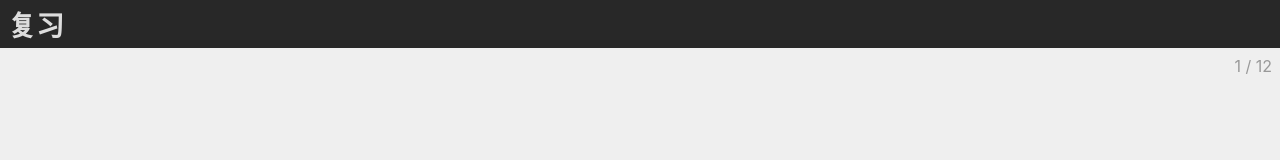
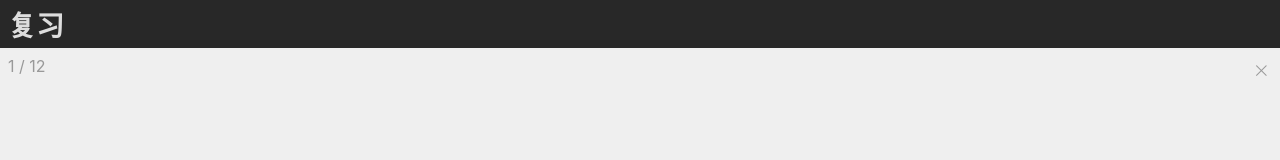
Before and after one commit to j-panasiuk/fuxi, a React (Create React App) app: page /test in a window 1280 px wide. Both pictures are taken after a click on the button "START". Shown: the top 160 px of the page. Built offline with nearby package versions, Linux system fonts and the light colour scheme.

Commit message:
Allow to discard unfinished test

```diff
--- a/src/App/Card/Card.js
+++ b/src/App/Card/Card.js
@@ -3,11 +3,14 @@ import React from 'react'
 import { css, jsx } from '@emotion/core'
 import { buttonStyle } from '../Button/Button'
 
-export function Card({ entry, isRevealed, onReveal, onAnswer, stepRenderer }) {
+export function Card({ entry, isRevealed, onReveal, onAnswer, onDiscard, stepRenderer }) {
   return (
     <React.Fragment>
       <div css={cssCard}>
         <div css={cssStep}>{stepRenderer}</div>
+        <div css={cssExit} onClick={onDiscard}>
+          ✗
+        </div>
         <div css={cssQuestion}>
           <div css={cssEn}>{entry.en}</div>
         </div>
@@ -43,9 +46,22 @@ export function Card({ entry, isRevealed, onReveal, onAnswer, stepRenderer }) {
 const cssStep = css`
   position: absolute;
   top: 0;
+  left: 0;
+  padding: 0.5rem;
+  color: #999;
+`
+const cssExit = css`
+  position: absolute;
+  top: 0;
   right: 0;
   padding: 0.5rem;
   color: #999;
+  font-size: 1.5rem;
+  font-weight: 200;
+  cursor: default;
+  &:hover {
+    color: #444;
+  }
 `
 const cssCard = css`
   position: relative;
--- a/src/App/Test/Test.js
+++ b/src/App/Test/Test.js
@@ -2,14 +2,14 @@
 import { css, jsx } from '@emotion/core'
 import { Card } from '../Card/Card'
 import { buttonStyle } from '../Button/Button'
-import { createTest } from '../../Tests/createTest'
+import { createTest, defaultSettings } from '../../Tests/createTest'
 import { useLocalStorage } from '../../Storage/useLocalStorage'
 import { colors } from '../../styles/colors'
 
 export function Test() {
   const [testHistory, setTestHistory] = useLocalStorage('fuxi-testHistory', [])
   const [test, setTest] = useLocalStorage('fuxi-test', null)
-  const [testSettings, setTestSettings] = useLocalStorage('fuxi-testSettings', {})
+  const [testSettings, setTestSettings] = useLocalStorage('fuxi-testSettings', defaultSettings)
 
   const start = () => {
     setTest(createTest(testSettings))
@@ -28,6 +28,9 @@ export function Test() {
       answers: [...test.answers, { ...current, correct }],
       isRevealingAnswer: false,
     })
+  }
+  const discard = () => {
+    setTest(null)
   }
   const finish = persist => {
     if (persist === true) {
@@ -48,7 +51,7 @@ export function Test() {
       <div css={cssContainer}>
         <div css={cssContent}>
           <h3>Settings</h3>
-          <p>Test length: {12 /** TODO read from storage */}</p>
+          <p>Test length: {testSettings.steps}</p>
         </div>
         <button css={cssStartButton} onClick={start}>
           START
@@ -71,6 +74,7 @@ export function Test() {
           isRevealed={test.isRevealingAnswer}
           onAnswer={answer}
           onReveal={reveal}
+          onDiscard={discard}
           stepRenderer={stepCounter}
         />
       </div>
--- a/src/Tests/createTest.js
+++ b/src/Tests/createTest.js
@@ -1,7 +1,7 @@
 import sampleSize from 'lodash/sampleSize'
 import dictionary from '../dictionary.json'
 
-const defaultSettings = {
+export const defaultSettings = {
   steps: 12,
 }
 
```
